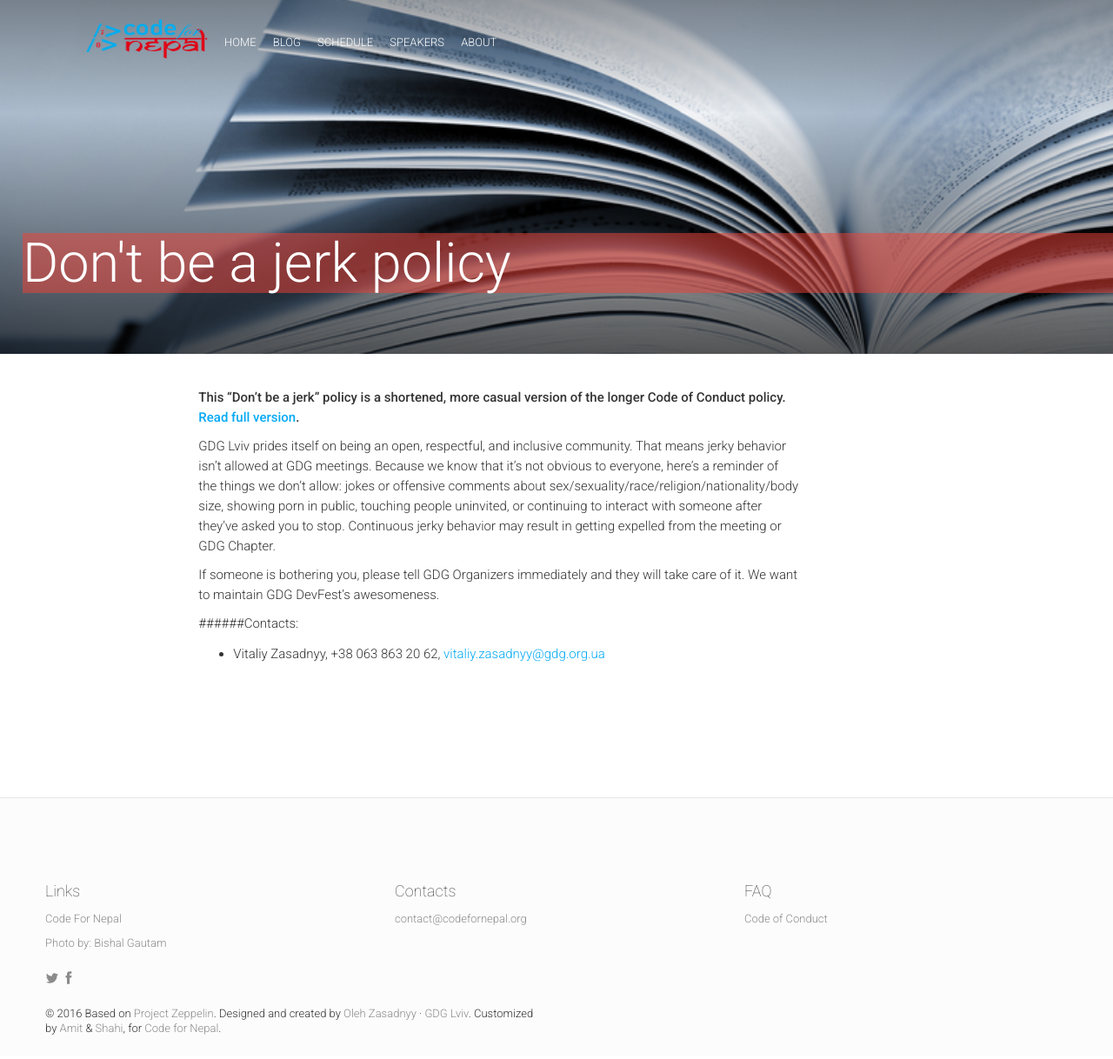
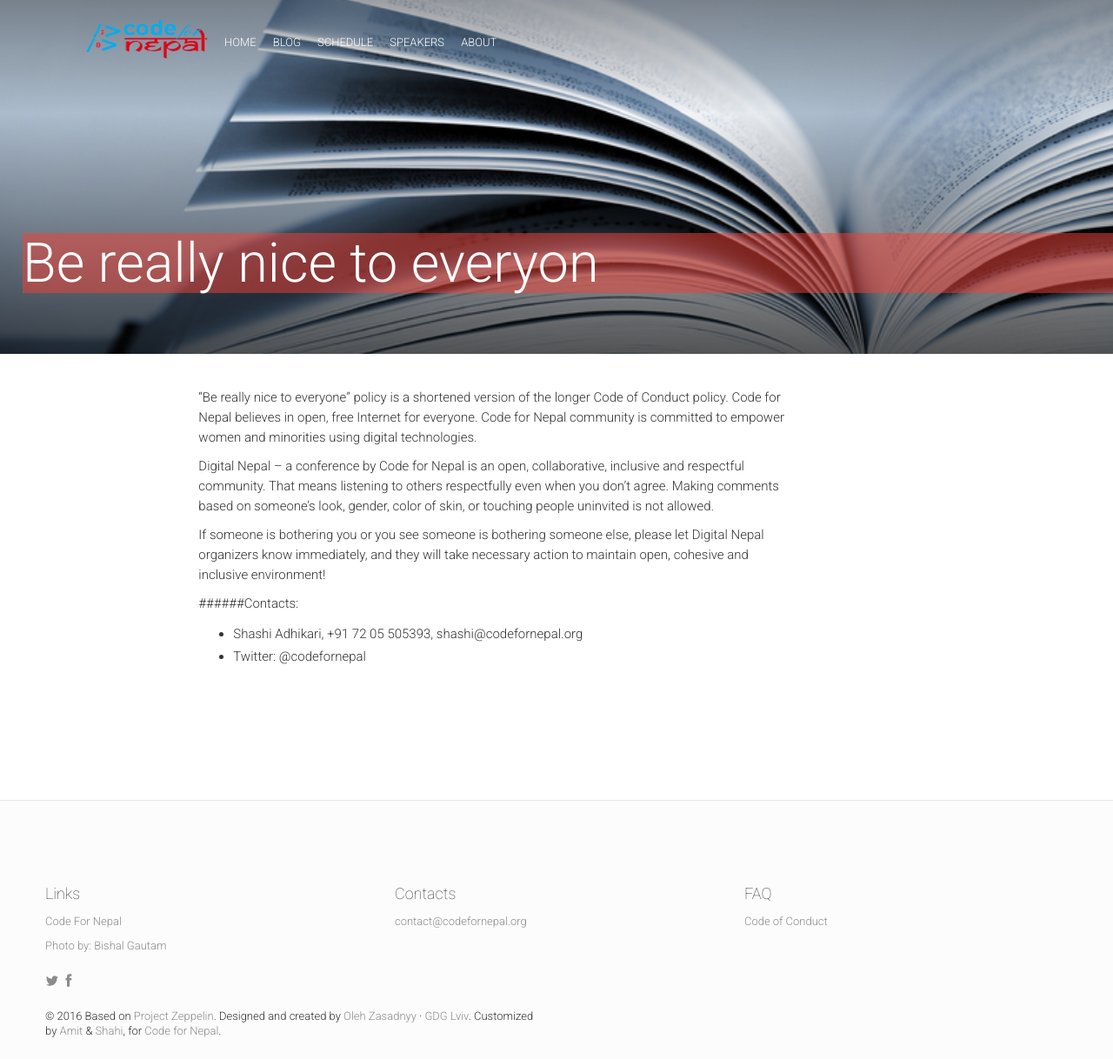
Before and after one commit to ravinepal/visitjanakpur, a Jekyll site: the page built from cod.md, in a window 1280 px wide and 1218 px high. Shown: the whole window at 87% size. Built offline with Jekyll 4.4.1, drawn with Linux system fonts in a browser that asks for light colours; nearby versions of some CDN libraries; comment, search, counter and statistics services are not loaded.

Commit message:
Update cod.md

```diff
--- a/cod.md
+++ b/cod.md
@@ -1,20 +1,22 @@
 ---
 layout: post
-title: Don't be a jerk policy
+title: Be really nice to everyon
 permalink: /cod/
 isStaticPost: true
 ---
 
-__This "Don't be a jerk" policy is a shortened, more casual version of the longer Code of Conduct policy. [Read full version](http://meta.wikimedia.org/wiki/Don%27t_be_a_dick).__
+“Be really nice to everyone” policy is a shortened version of the longer Code of Conduct policy.
+Code for Nepal believes in open, free Internet for everyone. Code for Nepal community is committed to empower women and minorities using digital technologies.
 
+Digital Nepal -- a conference by Code for Nepal is an open, collaborative, inclusive and respectful community. That means listening to others respectfully even when you don’t agree. Making comments based on someone’s look, gender, color of skin, or touching people uninvited is not allowed.
 
-GDG Lviv prides itself on being an open, respectful, and inclusive community. That means jerky behavior isn’t allowed at GDG meetings. Because we know that it’s not obvious to everyone, here’s a reminder of the things we don’t allow: jokes or offensive comments about sex/sexuality/race/religion/nationality/body size, showing porn in public, touching people uninvited, or continuing to interact with someone after they’ve asked you to stop. Continuous jerky behavior may result in getting expelled from the meeting or GDG Chapter.
+If someone is bothering you or you see someone is bothering someone else, please let Digital Nepal organizers know immediately, and they will take necessary action to maintain open, cohesive and inclusive environment!
 
-If someone is bothering you, please tell GDG Organizers immediately and they will take care of it. We want to maintain GDG DevFest’s awesomeness.
 
 
 ######Contacts:
 
-- Vitaliy Zasadnyy, +38 063 863 20 62, [vitaliy.zasadnyy@gdg.org.ua](mailto:vitaliy.zasadnyy@gdg.org.ua)
+- Shashi Adhikari, +91 72 05 505393, shashi@codefornepal.org
+- Twitter: @codefornepal
 
 <img class="img-responsive feature-image" src="{{ site.baseurl }}/img/posts/cod.jpg" style="display:none">
```
